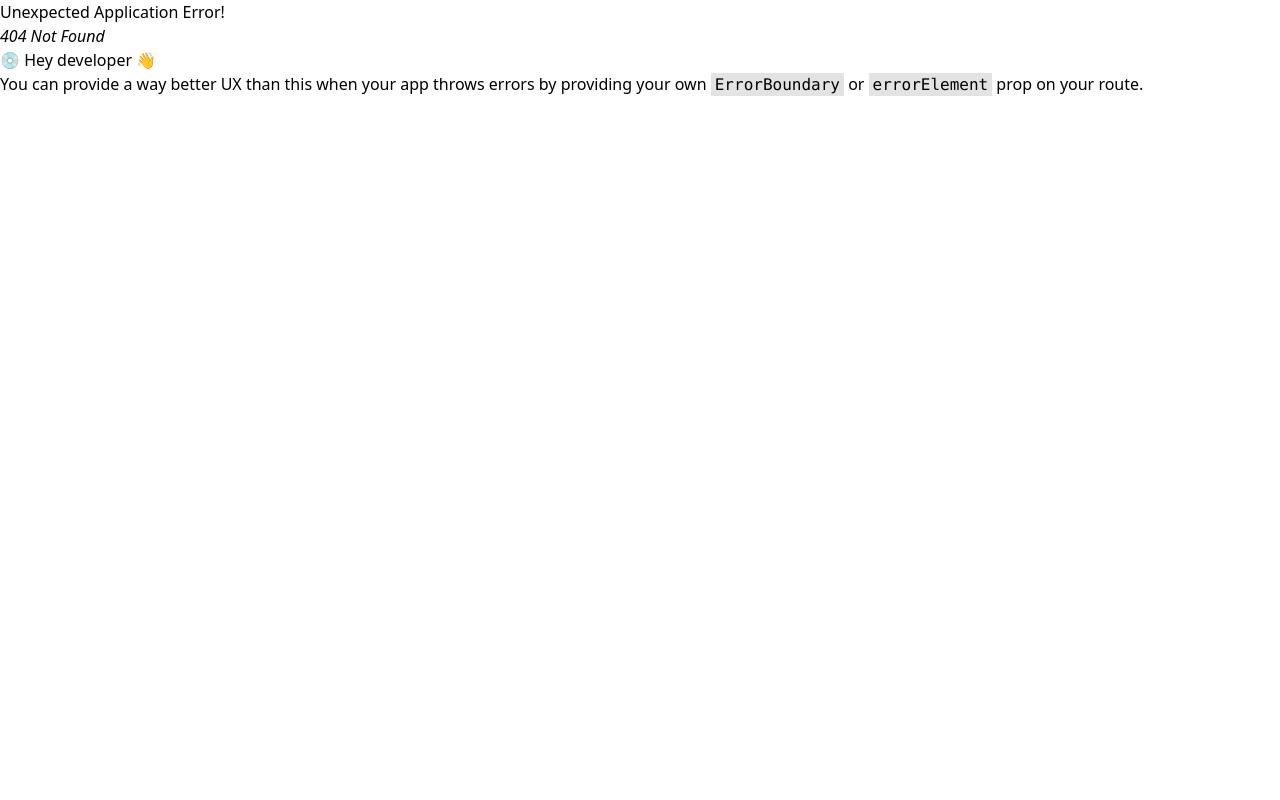
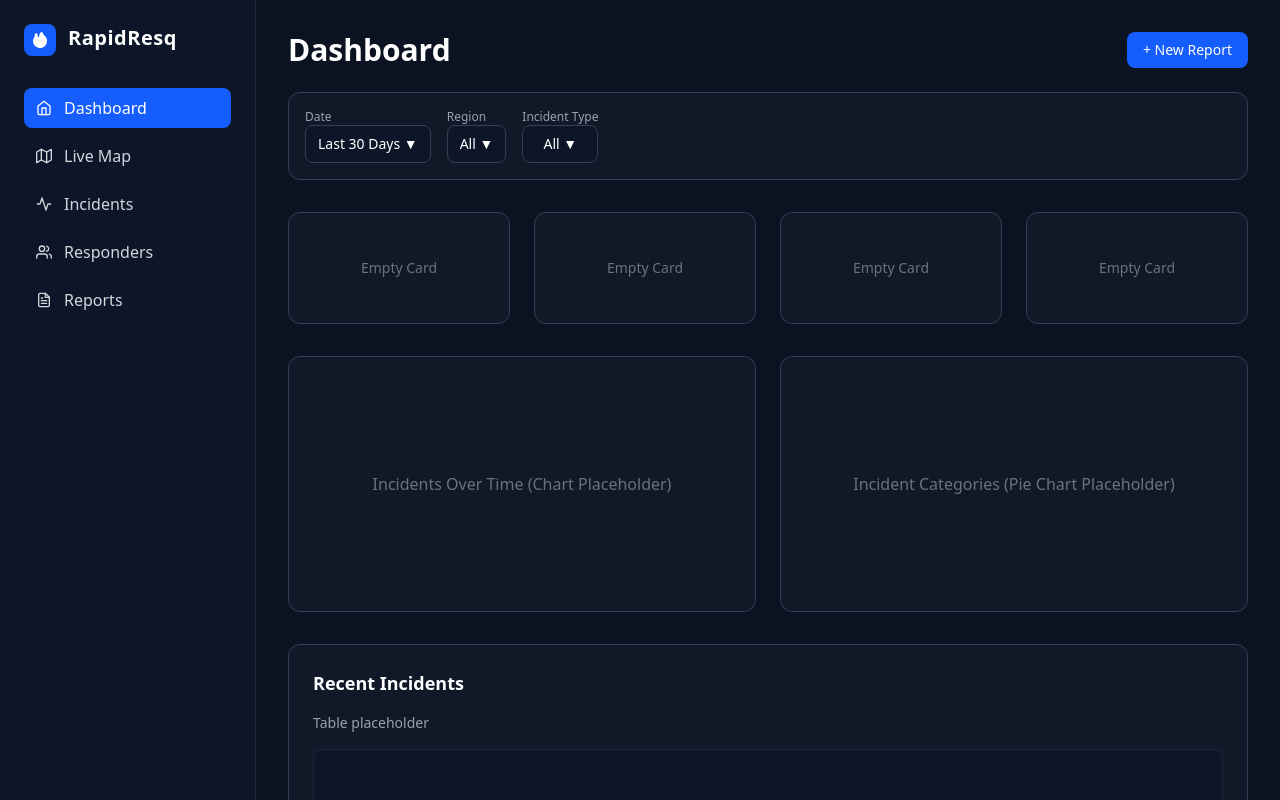
Before and after one commit to Venomv252/Rapid-res-frontend-00, a React (Vite) app: page /DashboardTemplate in a window 1280 px wide. Before the commit this address had no page. Shown: the top 800 px of the page. Built offline with nearby package versions, Linux system fonts and the light colour scheme.

Commit message:
Dashboard

```diff
--- a/package.json
+++ b/package.json
@@ -15,6 +15,7 @@
     "dotenv": "^17.2.3",
     "react": "^19.1.1",
     "react-dom": "^19.1.1",
+    "react-icons": "^5.5.0",
     "react-router-dom": "^7.9.5",
     "tailwindcss": "^4.1.16"
   },
--- a/src/App.jsx
+++ b/src/App.jsx
@@ -7,6 +7,7 @@ import {createBrowserRouter, RouterProvider} from 'react-router-dom'
 import Navbar from './components/Navbar'
 import Signup from './pages/Signup'
 import Login from './pages/Login'
+import DashboardTemplate from './pages/DashboardTemplate'
 
 
 function App() {
@@ -26,6 +27,10 @@ const router = createBrowserRouter([
   },{
     path:"/login",
     element:<><Login/></>
+  },{
+
+    path:"/DashboardTemplate",
+    element:<><DashboardTemplate/></>
   }
 ])
 
--- a/src/components/Navbar.jsx
+++ b/src/components/Navbar.jsx
@@ -1,6 +1,7 @@
 import React from "react";
 import { NavLink } from "react-router-dom";
 import { Link, useNavigate } from "react-router-dom";
+import DashboardTemplate from "../pages/DashboardTemplate";
 
 const Navbar = () => {
   return (
@@ -39,6 +40,16 @@ const Navbar = () => {
               </NavLink>
             </ul>
           </div>  */}
+
+        <div>
+            <ul className="flex flex-row gap-10">
+              <Link to="/DashboardTemplate">
+                <li>Dashboard </li>
+              </Link>
+            </ul>
+          </div>
+
+
         </div>
 
             <div className="flex items-center space-x-3 sm:space-x-4">
--- /dev/null
+++ b/src/pages/DashboardTemplate.jsx
@@ -0,0 +1,119 @@
+import { FiHome, FiMap, FiActivity, FiUsers, FiFileText, FiSettings, FiLogOut } from "react-icons/fi";
+
+export default function DashboardTemplate() {
+  return (
+    <div className="flex bg-[#0B1221] min-h-screen text-white">
+
+      {/* SIDEBAR */}
+      <aside className="w-64 bg-[#0D1628] p-6 flex flex-col  border-r border-gray-700/40">
+      <div className ="flex mb-8 gap-3">
+      <span className="flex h-8 w-8 items-center justify-center rounded-lg bg-blue-600">
+        <svg
+          xmlns="http://www.w3.org/2000/svg"
+          className="h-5 w-5 text-white"
+          viewBox="0 0 20 20"
+          fill="currentColor"
+        >
+          <path fillRule="evenodd" d="M12.395 2.553a1 1 0 00-1.45-.385c-.345.23-.614.558-.822.88-.214.33-.403.713-.57 1.116A31.365 31.365 0 008.84 7.5a2.64 2.64 0 01-.945-1.067c-.328-.68-.398-1.534-.398-2.654A1 1 0 005.05 6.05 6.981 6.981 0 003 11a7 7 0 1011.95-4.95c-.592-.591-.98-.985-1.348-1.467z" clipRule="evenodd" />
+        </svg>
+        </span>
+        <span className="text-xl font-bold tracking-wide">RapidResq</span>
+        </div>
+
+        <nav className="space-y-2 flex-1 ">
+          <SidebarItem icon={<FiHome />} label="Dashboard" active />
+          <SidebarItem icon={<FiMap />} label="Live Map" />
+          <SidebarItem icon={<FiActivity />} label="Incidents" />
+          <SidebarItem icon={<FiUsers />} label="Responders" />
+          <SidebarItem icon={<FiFileText />} label="Reports" />
+        </nav>
+
+        <div className="pt-6 border-t border-gray-700/40">
+          <SidebarItem icon={<FiSettings />} label="Settings" />
+          <SidebarItem icon={<FiLogOut />} label="Logout" />
+        </div>
+      </aside>
+
+      {/* MAIN CONTENT */}
+      <main className="flex-1 p-8 overflow-auto">
+
+        {/* HEADER */}
+        <div className="flex justify-between items-center mb-6">
+          <h2 className="text-3xl font-bold">Dashboard</h2>
+          <button className="bg-blue-600 hover:bg-blue-700 px-4 py-2 rounded-lg text-sm">
+            + New Report
+          </button>
+        </div>
+
+        {/* FILTER BAR */}
+        <div className="flex flex-wrap gap-4 bg-[#111827] border border-gray-700 p-4 rounded-xl mb-8">
+          <Filter label="Date" value="Last 30 Days" />
+          <Filter label="Region" value="All" />
+          <Filter label="Incident Type" value="All" />
+        </div>
+
+        {/* STATS (Empty Cards) */}
+        <div className="grid md:grid-cols-4 gap-6 mb-8">
+          <EmptyCard />
+          <EmptyCard />
+          <EmptyCard />
+          <EmptyCard />
+        </div>
+
+        {/* CHART & CATEGORY (Empty Boxes) */}
+        <div className="grid md:grid-cols-2 gap-6 mb-8">
+          <EmptyBox title="Incidents Over Time (Chart Placeholder)" />
+          <EmptyBox title="Incident Categories (Pie Chart Placeholder)" />
+        </div>
+
+        {/* TABLE (Empty) */}
+        <div className="bg-[#111827] p-6 rounded-xl border border-gray-700">
+          <h3 className="text-lg font-semibold mb-4">Recent Incidents</h3>
+          <p className="text-gray-400 text-sm">Table placeholder</p>
+          <div className="mt-4 h-40 bg-[#0D1628] rounded-lg border border-gray-700/40"></div>
+        </div>
+
+      </main>
+    </div>
+  );
+}
+
+/* ----------------------- COMPONENTS ----------------------- */
+
+function SidebarItem({ icon, label, active }) {
+  return (
+    <div className={`flex items-center gap-3 px-3 py-2 rounded-lg cursor-pointer
+      ${active ? "bg-blue-600 text-white" : "text-gray-300 hover:bg-gray-700/30"}
+    `}>
+      {icon}
+      <span>{label}</span>
+    </div>
+  );
+}
+
+function Filter({ label, value }) {
+  return (
+    <div className="flex flex-col">
+      <span className="text-gray-400 text-xs">{label}</span>
+      <button className="bg-[#0D1628] border border-gray-700 px-3 py-2 rounded-lg text-sm">
+        {value} ▼
+      </button>
+    </div>
+  );
+}
+
+function EmptyCard() {
+  return (
+    <div className="bg-[#111827] p-6 rounded-xl border border-gray-700 h-28 flex items-center justify-center text-gray-500 text-sm">
+      Empty Card
+    </div>
+  );
+}
+
+function EmptyBox({ title }) {
+  return (
+    <div className="bg-[#111827] p-6 rounded-xl border border-gray-700 h-64 flex flex-col justify-center items-center text-gray-500">
+      {title}
+    </div>
+  );
+}
```
Also changed, not shown: 1 other file (tests, documents, lock files or other folders).
